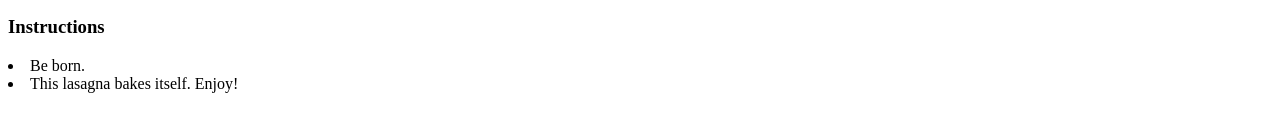
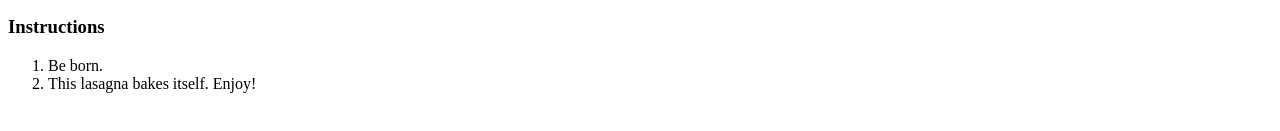
Before and after one commit to lillian-chen/odin-recipes, a plain HTML site: page recipes/lasagna.html in a window 1280 px wide. Shown: the part 603-734 px from the top of the page. Drawn offline with Linux system fonts and the light colour scheme.

Commit message:
fixed <ol>

```diff
--- a/recipes/lasagna.html
+++ b/recipes/lasagna.html
@@ -30,10 +30,10 @@
     </ul>
     </p>
     <h3>Instructions</h3>
-    <il>
+    <ol>
         <li>Be born.</li>
         <li>This lasagna bakes itself. Enjoy!</li>
-    </il>
+    </ol>
     <p>
 
     </p>
```
